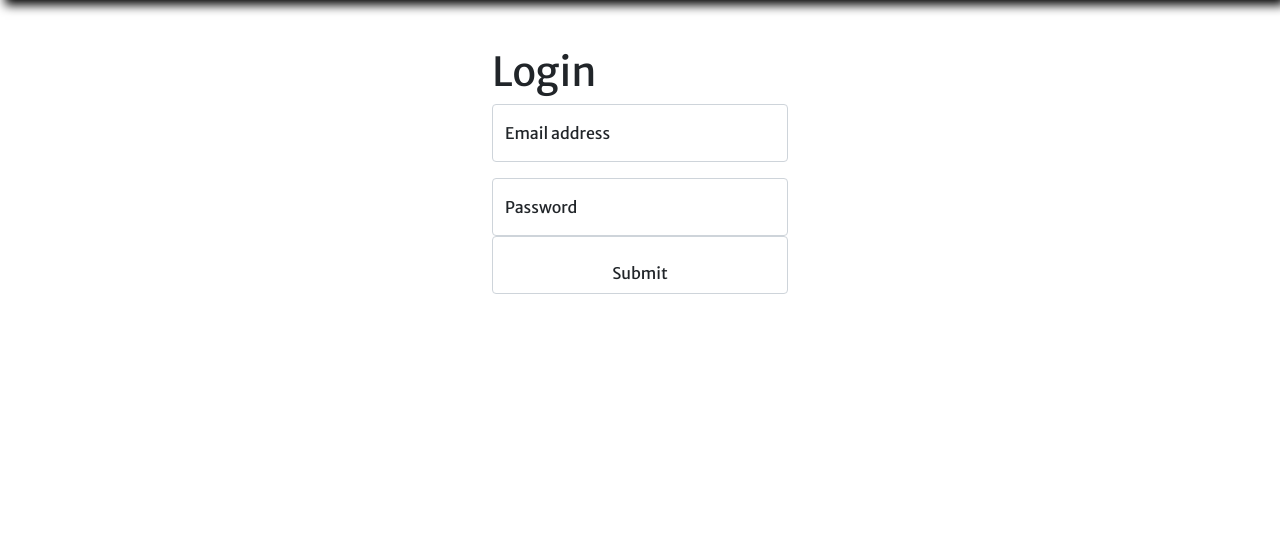
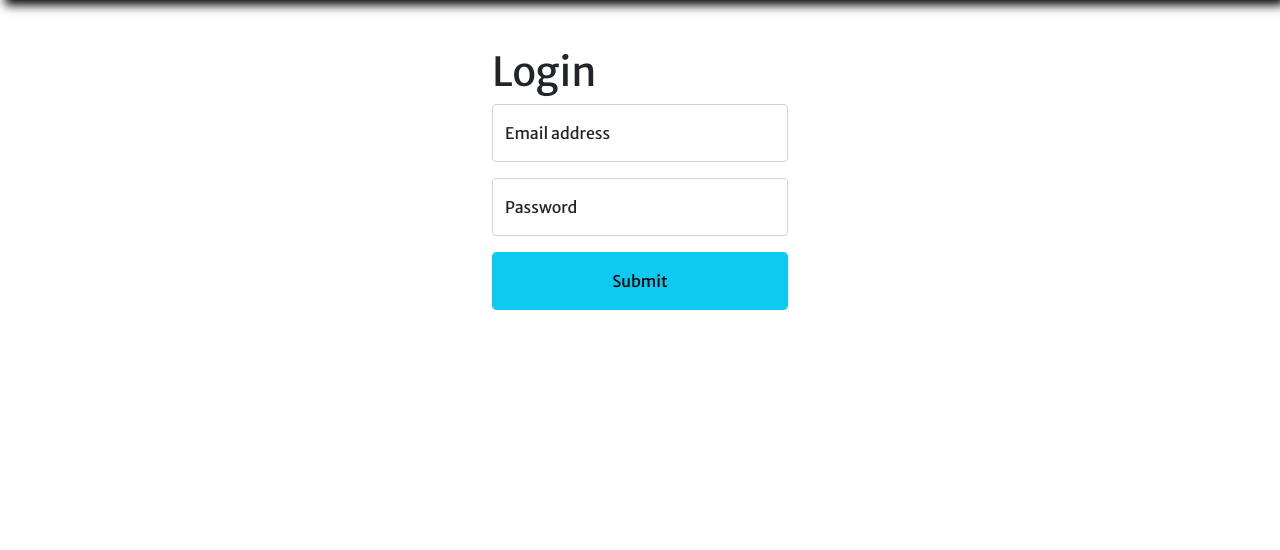
Before and after one commit to tccSolutions/tccs-flask, a Flask app: page /admin-login in a window 1280 px wide. Shown: the part 56-606 px from the top of the page. Run offline with Flask 2, Linux system fonts and the light colour scheme; some libraries are stand-ins or nearby versions.

Commit message:
updated login with signout, added add horse form, updated button styles

```diff
--- a/main.py
+++ b/main.py
@@ -104,8 +104,6 @@ def contact_me():
 
 @app.route("/horses")
 def horses():
-
-    global horse_list
     horses = db.session.query(Horse).all()
     return render_template('horses.html', horses=horses)
 
@@ -117,7 +115,6 @@ def horse(name, id):
 
 @app.route("/admin-login", methods=["GET", "POST"])
 def admin_login():
-
     if request.method == "POST":
         current_user = User.query.filter_by(email=request.form["email"]).first()
         if current_user:
@@ -130,7 +127,20 @@ def admin_login():
             flash("Not Today")
     return render_template('admin.html')
 
+@app.route("/logout")
+@login_required
+def logout():
+    logout_user()
+    flash("Successfully Logged Out")
+    return redirect(url_for('index'))
 
+@app.route('/add-horse', methods=["POST"])
+def add_horse():
+    horse = Horse(name=request.form["name"], breed=request.form["breed"], sex=request.form["sex"], age=request.form["age"], price=request.form["price"], training=request.form["training"],
+    saddle_time=request.form["saddle_time"], bio=request.form["bio"], color=request.form["color"], height=request.form['height'])
+    db.session.add(horse)
+    db.session.commit();
+    return redirect(url_for('horses'))
 
 
 if __name__ == "__main__":
--- a/static/styles/styles.css
+++ b/static/styles/styles.css
@@ -63,7 +63,7 @@ nav{
 }
 
 
-.btn {
+.contact-me .btn {
     background: #11cdd4;
     background-image: -webkit-linear-gradient(top, #11cdd4, #11999e);
     background-image: -moz-linear-gradient(top, #11cdd4, #11999e);
--- a/templates/admin.html
+++ b/templates/admin.html
@@ -11,18 +11,86 @@
     {% block content %}
 
     {% if current_user.is_authenticated %}
-    <h1 class='text-center mt-5 '>What Would You Like To Do?</h1>
+
+    <!-- SELECTION MENU -->
+    <h1 id='title' class='text-center mt-5 '>What Would You Like To Do?</h1>
     <div class='d-flex container position-absolute top-50 start-50 translate-middle'>
-
         <div class='mx-auto'>
-            <button class="btn btn-info p-5">Update Horse</button>
+            <button id="update_horse_btn" class="btn btn-info p-5">Update Horse</button>
         </div>
         <div class='mx-auto'>
-            <button class="btn btn-info p-5">Add New Horse</button>
+            <button id="add_horse_btn" class="btn btn-info p-5">Add New Horse</button>
+        </div>
+    </div>
+
+    <!-- FORM TO ADD HORSE -->
+    <form id="add_horse_form" action="{{url_for('add_horse')}}" method="POST" class="w-50 shadow-lg mx-auto p-3" style="visibility: hidden;">
+        <h2 class="text-center">Add Horse Form</h2>
+
+        <div class="row mx-auto">
+            <div class="form-floating mb-3 w-50 mx-auto row">
+                <input name="name"" type="text" class="form-control" id="name">
+                <label for="name">Name</label>
+              </div>
+              <div class="form-floating mb-3  w-50 mx-auto row">
+                <input name="breed"" type="text" class="form-control" id="breed">
+                <label for="breed">Breed</label>
+              </div>
         </div>
 
-    </div>
+
+          <div class="row   mx-auto">
+            <div class="form-floating mb-3 col">
+                <input name="color"" type="text" class="form-control" id="color">
+                <label for="color">Color</label>
+              </div>
+              <div class="form-floating mb-3  w-50 mx-auto col">
+                <input name="saddle_time"" type="text" class="form-control" id="saddle_time">
+                <label for="saddle_time">Saddle Time</label>
+              </div>
+          </div>
+
+          <div class="row  mx-auto justify-content-left">
+            <div class="form-floating mb-3 col">
+                <input name="sex"" type="text" class="form-control" id="sex">
+                <label for="sex">Sex</label>
+              </div>
+              <div class="form-floating col">
+                <input name="age"" type="number" class="form-control" id="age" >
+                <label for="age">Age</label>
+              </div>
+              <div class="form-floating mb-3 col">
+                <input name="height"" type="float" class="form-control" id="height">
+                <label for="height">Height</label>
+              </div>
+          </div>
+
+          <div class="form-floating mb-3 col w-25 mx-auto">
+            <input name="price"" type="float" class="form-control" id="price">
+            <label for="price">Price</label>
+          </div>
+          <div class="form-floating mb-3">
+            <textarea name="training" class="form-control"  rows="20" style="height: 100%;" placeholder="Enter Completed Training. Place a Period for a new line." id="training"></textarea>
+            <label for="training">Enter Training Accomplishments. Periods Start New Bullet Points</label>
+          </div>
+          <div class="form-floating mb-3">
+            <textarea name="bio" class="form-control"  rows="20" style="height: 100%;" placeholder="Enter Bio" id="bio"></textarea>
+            <label for="training">Enter Bio</label>
+          </div>
+          <div class='row mb-5'>
+                <div class="form-floating col">
+                    <input type="submit" class="form-control btn btn-info" />
+                </div>
+                <div class="form-floating col">
+                    <button type="button" class="form-control btn btn-danger cancel_btn">Cancel</button>
+                </div>
+          </div>
+
+        </form>
+
     {%else%}
+
+     <!-- LOGIN SCREEN -->
     <div class='container mx-auto mt-5 w-25'>
         <div>
             <h1>Login</h1>
@@ -32,16 +100,41 @@
                 <input name="email" type="email" class="form-control" id="email" placeholder="name@example.com">
                 <label for="floatingInput">Email address</label>
               </div>
-              <div class="form-floating">
+              <div class="form-floating mb-3">
                 <input name="password" type="password" class="form-control" id="floatingPassword" placeholder="Password">
                 <label for="password">Password</label>
-                <input type="submit" class="form-control primary-btn" >
               </div>
+              <input type="submit" class="form-control btn btn-info p-3" >
 
         </form>
     </div>
     {%endif%}
 
+    <script>
+        let add_horse_btn = document.getElementById('add_horse_btn')
+        let update_horse_btn = document.getElementById('update_horse_btn')
+        let cancel_button = document.getElementsByClassName("cancel_btn")
+
+        const add_horse_form =  document.getElementById("add_horse_form")
+
+        add_horse_btn.onclick = function(){
+            add_horse_form.style.visibility = "visible"
+            add_horse_btn.style.visibility="hidden"
+            update_horse_btn.style.visibility="hidden"
+        }
+
+        cancel_button[0].onclick = function(){
+           add_horse_form.style.visibility = 'hidden'
+           add_horse_btn.style.visibility="visible"
+           update_horse_btn.style.visibility="visible"
+
+           document.body.scrollTop = 0; // For Safari
+            document.documentElement.scrollTop = 0; // For Chrome, Firefox, IE and Opera
+        }
+    </script>
+
     {% endblock %}
+
+
 </body>
 </html>
--- a/templates/horses.html
+++ b/templates/horses.html
@@ -20,7 +20,9 @@
 
             <div class="card shadow shadow-lg text-start pe-auto m-2 mb-5" style="width: 18rem;">
                 <button onclick="window.location.href='/horses/{{horse.id}}/{{horse.name}}'" class="p-3 rounded shadow shadow-lg text-start" style="height: 100%;">
-                    <img src={{horse.images[0]}} class="card-img-top" alt="...">
+                    {%if horse.images%}
+                    <img src={{horse.images[0]['url']}} class="card-img-top" alt="...">
+                    {%endif%}
                     <div class="card-body">
                         <h5 class="card-title">Name: {{horse.name}}</h5>
                         <h6>Age: {{horse.age}}</h6>
--- a/templates/index.html
+++ b/templates/index.html
@@ -48,7 +48,7 @@
       </ul>
       {% if current_user.is_authenticated %}
         <div class='nav-item float-end'>
-          <p>Logged In As Admin</p>
+          <a href="{{url_for('logout')}}">Sign Out</a>
         </div>
         {%endif%}
     </div>
```
Also changed, not shown: templates/horse.html (+10 -7 lines), static/data/horse.db.
